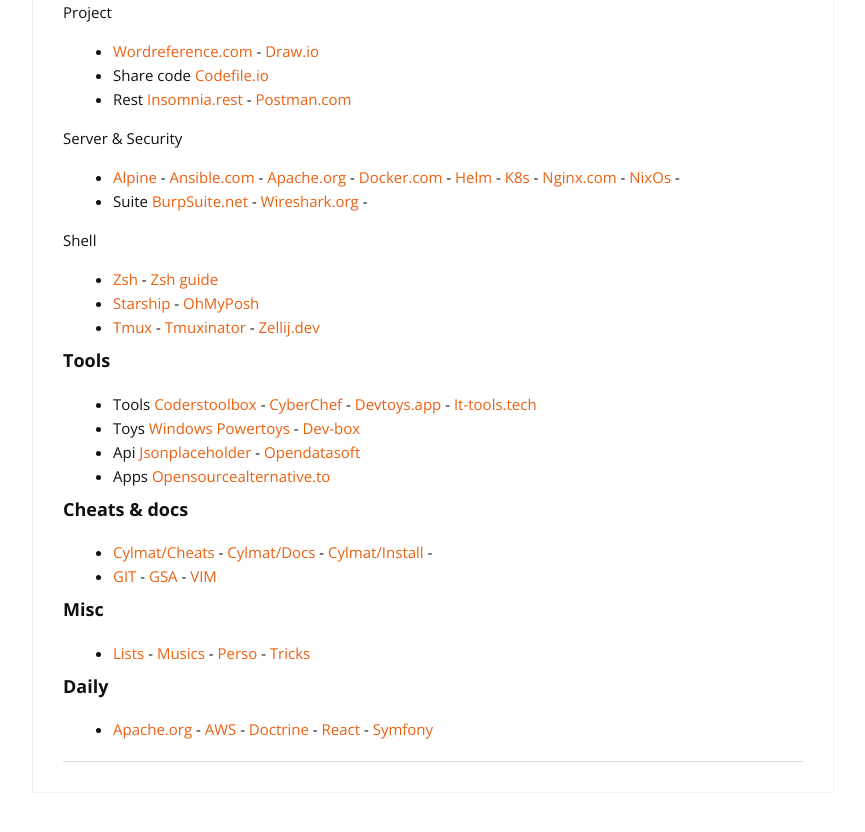
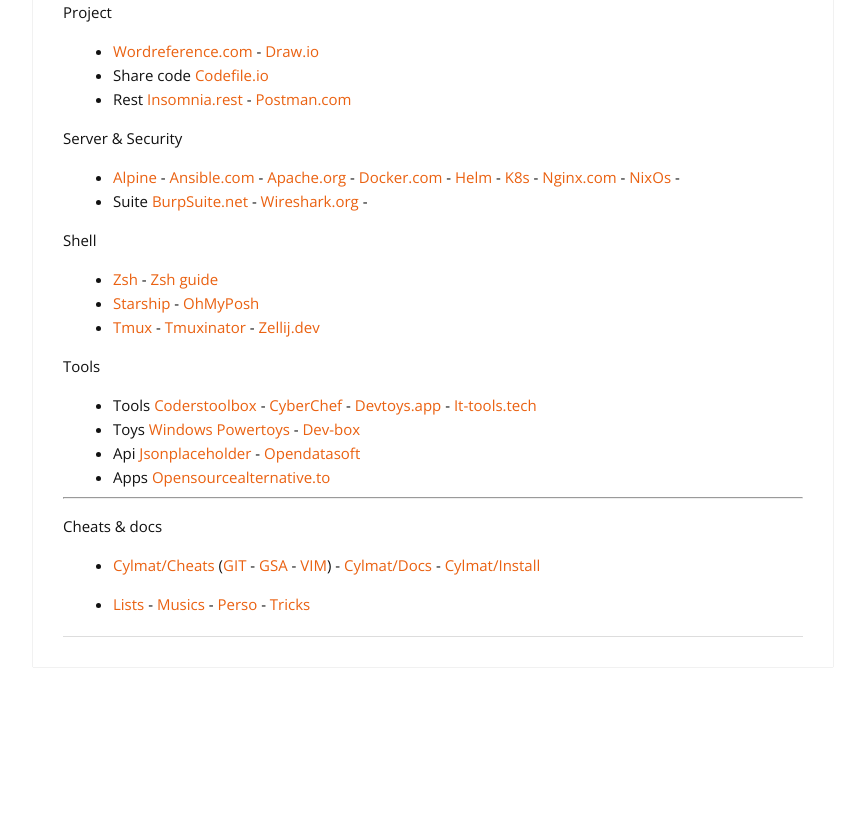
Before and after one commit to cylmat/cylmat.github.io, a Jekyll site: the page built from _pages/USEFUL.md, in a window 1280 px wide and 900 px high, scrolled down 2435 px. Shown: the top 832 px of the window, without its empty margins (207-1072 px from the left). Built offline with Jekyll 4.4.1, drawn with Linux system fonts in a browser that asks for light colours; nearby versions of some CDN libraries; after the commit the page ends 3210 px from its top, so only the background shows below that.

Commit message:
Update USEFUL.md

```diff
--- a/_pages/USEFUL.md
+++ b/_pages/USEFUL.md
@@ -119,21 +119,16 @@
 * [Starship](https://starship.rs) - [OhMyPosh](https://ohmyposh.dev)
 * [Tmux](https://doc.ubuntu-fr.org/tmux) - [Tmuxinator](https://github.com/tmuxinator/tmuxinator) - [Zellij.dev](https://zellij.dev)
 
-
-### Tools
-
+Tools
 * Tools [Coderstoolbox](https://coderstoolbox.online) - [CyberChef](https://gchq.github.io/CyberChef) - [Devtoys.app](https://devtoys.app) - [It-tools.tech](https://it-tools.tech)
 * Toys [Windows Powertoys](https://learn.microsoft.com/en-us/windows/powertoys) - [Dev-box](https://www.dev-box.app)
 - Api [Jsonplaceholder](https://jsonplaceholder.typicode.com/users) - [Opendatasoft](https://data.opendatasoft.com/api/explore/v2.1/console)
 - Apps [Opensourcealternative.to](https://www.opensourcealternative.to)
 
+---
 
-### Cheats & docs
-* [Cylmat/Cheats](https://github.com/cylmat/cheats) - [Cylmat/Docs](https://github.com/cylmat/docs) - [Cylmat/Install](https://github.com/cylmat/docs/tree/main/install) -
-* [GIT](https://github.com/cylmat/cheats/blob/main/GIT-cheats.md) - [GSA](https://github.com/cylmat/cheats/blob/main/GSA-cheats.md) - [VIM](https://github.com/cylmat/cheats/blob/main/VIM-cheats.md)
+Cheats & docs
 
-### Misc
+* [Cylmat/Cheats](https://github.com/cylmat/cheats) ([GIT](https://github.com/cylmat/cheats/blob/main/GIT-cheats.md) - [GSA](https://github.com/cylmat/cheats/blob/main/GSA-cheats.md) - [VIM](https://github.com/cylmat/cheats/blob/main/VIM-cheats.md)) - [Cylmat/Docs](https://github.com/cylmat/docs) - [Cylmat/Install](https://github.com/cylmat/docs/tree/main/install)
+
 * [Lists](https://cylmat.github.io/lists) - [Musics](https://cylmat.github.io/musics) - [Perso](https://cylmat.github.io/personnalite) - [Tricks](https://cylmat.github.io/tricks)
-
-### Daily
-* [Apache.org](https://projects.apache.org) - [AWS](https://aws.amazon.com) - [Doctrine](https://www.doctrine-project.org) - [React](https://react.dev/) - [Symfony](https://symfony.com)
```
